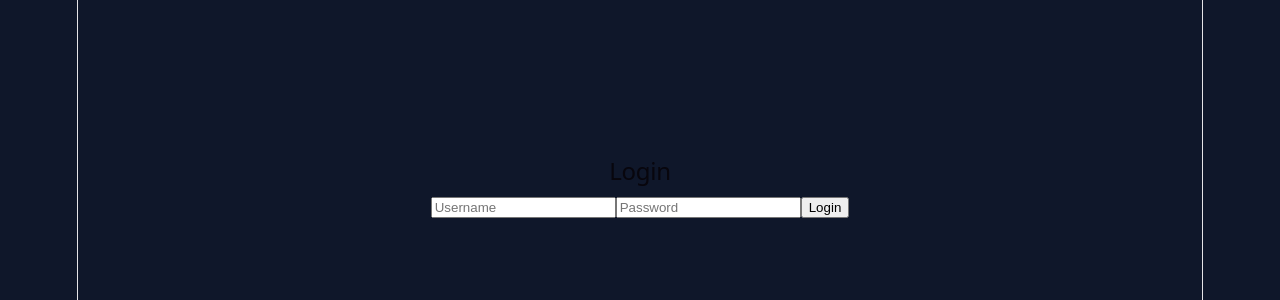
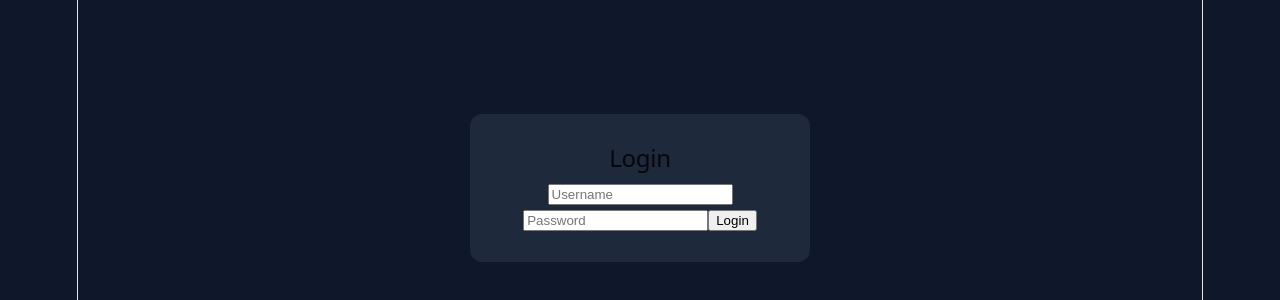
Before and after one commit to mohammadtaha2007/biometric-login, a React (Vite) app in the folder biometric-login/: page / in a window 1280 px wide. Shown: the part 212-512 px from the top of the page. Built offline with nearby package versions, Linux system fonts and the light colour scheme.

Commit message:
AddCardStyle

```diff
--- a/biometric-login/src/App.css
+++ b/biometric-login/src/App.css
@@ -10,3 +10,12 @@ body {
   justify-content: center;
   display: flex;
 }
+
+.card {
+  background: #1e293b;
+  padding: 30px;
+  color: white;
+  text-align: center;
+  width: 280px;
+  border-radius: 12px;
+}
```
